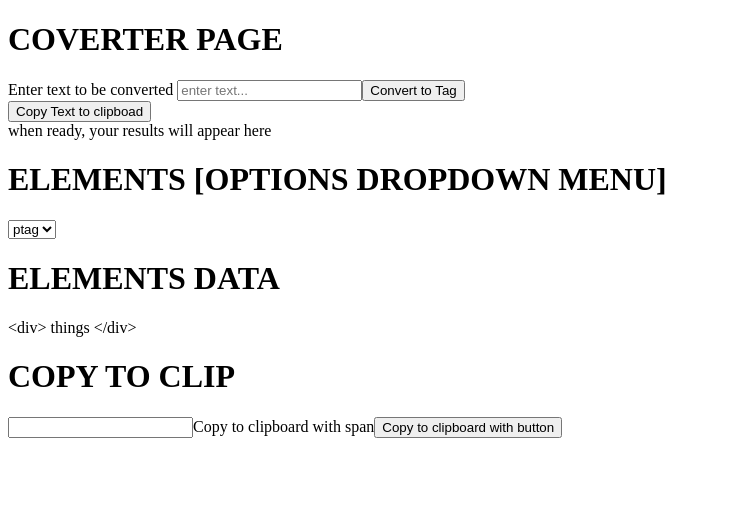
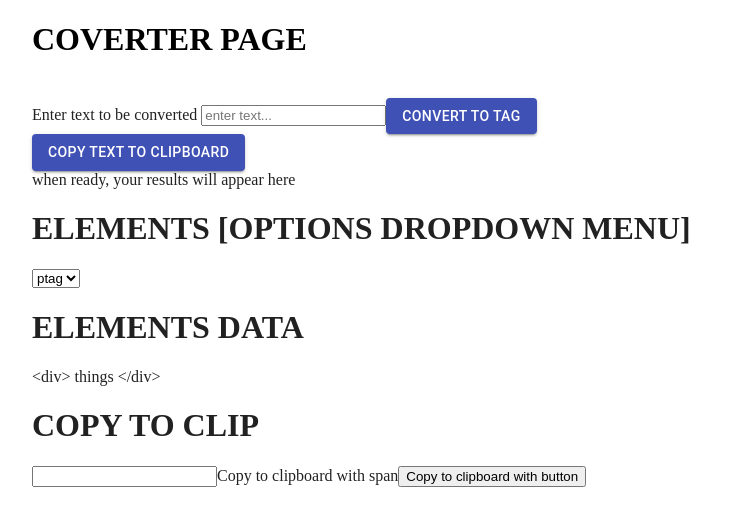
Before and after one commit to DevLuDaley/element-generator, a React app: page / in a window 1280 px wide. Shown: the top 526 px of the page, without its empty margins (0-744 px from the left). Built offline with nearby package versions, Linux system fonts and the light colour scheme.

Commit message:
add material ui to <ConverterPage/>

```diff
--- a/src/components/ConverterPage.js
+++ b/src/components/ConverterPage.js
@@ -2,6 +2,11 @@ import React, { Fragment, useState, useEffect }from 'react'
 import Elements from '../components/Elements'
 import ElementsData from './ElementsData'
 import {CopyToClipboard} from 'react-copy-to-clipboard';
+import Button from '@material-ui/core/Button';
+import Box from '@material-ui/core/Box';
+import Container from '@material-ui/core/Container';
+import Grid from '@material-ui/core/Grid';
+
 import CopyToClip from './CopyToClip'
 // import PropTypes from 'prop-types'
 // import {setState} from re
@@ -9,9 +14,6 @@ import CopyToClip from './CopyToClip'
 // useEffect(() => {
         //         setState(props.meals);
         //     }, [props.meals]);
-
-
-
     const ConverterPage = () => {
     // var [name, setName] = useState("")
     // var [confirmed, setConfirmed] = useState(false)
@@ -28,23 +30,26 @@ const [copied, setCopied] = useState(false)
     const handleSubmit = (e) => {
         e.preventDefault();
         setConfirmed(true)
-        console.log('🚀 ~ file: ConverterPage.js ~ line 8 ~ onSubmit', name)
+        console.log('🚀 ~ file: ConverterPage.js ~ line 8 ~ onSubmit', "CLICKED")
     }
     return (
         <Fragment>
+        <Container>
             <h1>COVERTER PAGE</h1>
+            <Box component="span" m={1} color="text.primary">
+            {/* <Box color="text.primary" clone></Box> */}
         <div>
               <form id='new-recipe-form' onSubmit={handleSubmit}>
                 <label> Enter text to be converted </label>
                     <input type="text" placeholder='enter text...' value={name} name="name" onChange={e => setName(e.target.value)}/>
-                        <button type="submit">Convert to Tag
-                        </button>
+                    <Button type="submit" variant="contained" color="primary">
+                        Convert to Tag
+                    </Button>
               </form>
 
-                        <button onClick={(e) => {console.log("value of e.target => ", e.target)}}
-                            type="copy">Copy Text to clipboad
-                        </button>
-
+                        <Button variant="contained" color="primary" onClick={(e) => {console.log("value of e.target => ", e.target)}}
+                            type="copy">Copy Text to clipboard
+                        </Button>
                            <br>
                            </br>
                            { confirmed ?
@@ -58,10 +63,14 @@ const [copied, setCopied] = useState(false)
                                :
                                "when ready, your results will appear here"
                            }
+
         </div>
+        {/* </Box> */}
         <Elements/>
         <ElementsData/>
         <CopyToClip/>
+        </Box>
+        </Container>
         </Fragment>
     )
 }
```
